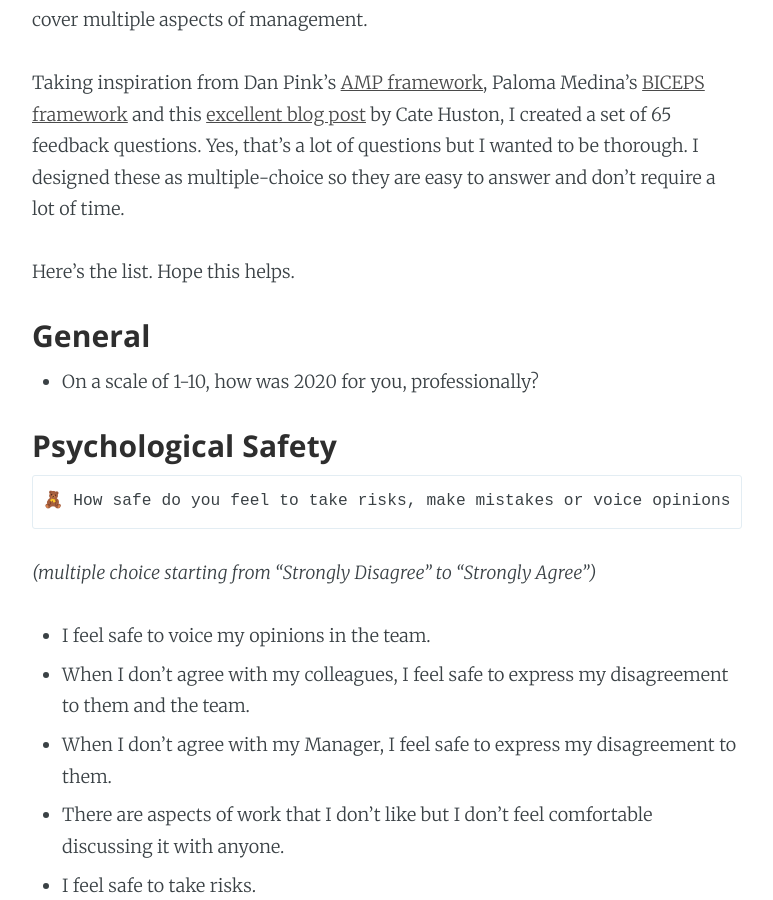
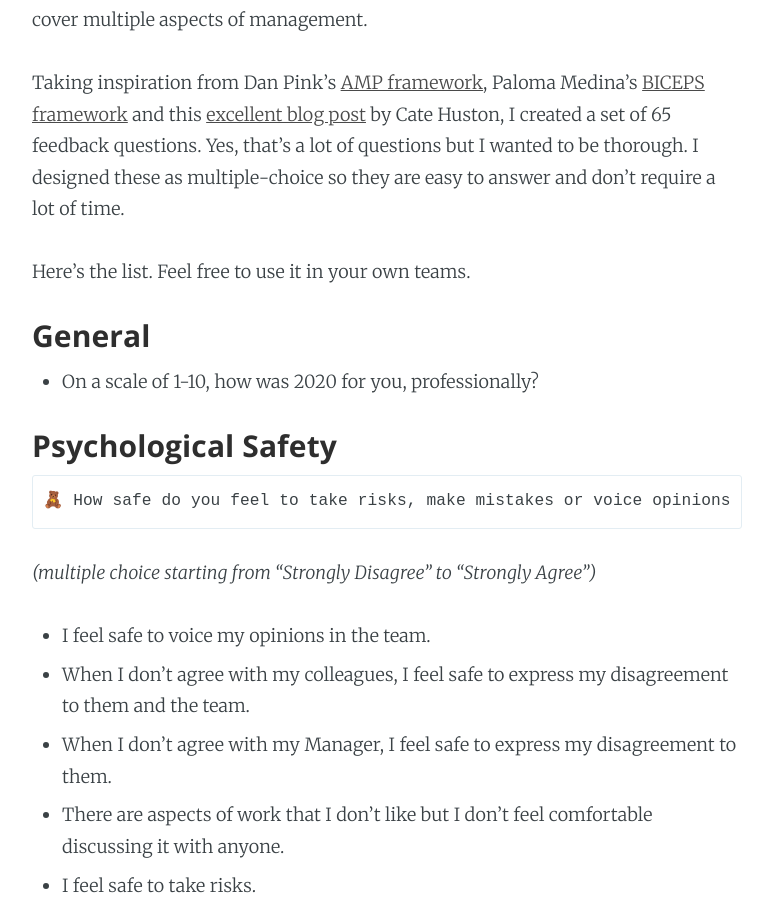
Before and after one commit to rahulj51/miles2code.github.io, a Jekyll site: the page built from _posts/2020-12-05-manager-feedback.markdown, in a window 1280 px wide and 900 px high, scrolled down 807 px. Shown: the whole window, without its empty margins (253-1026 px from the left). Built offline with Jekyll 4.4.1, drawn with Linux system fonts in a browser that asks for light colours.

Commit message:
Minor edit

```diff
--- a/_posts/2020-12-05-manager-feedback.markdown
+++ b/_posts/2020-12-05-manager-feedback.markdown
@@ -10,7 +10,7 @@ I was looking for a set of questions to include in a feedback form that I wanted
 
 Taking inspiration from Dan Pink's [AMP framework](https://www.danpink.com/books/drive/), Paloma Medina's [BICEPS framework](https://www.palomamedina.com/biceps) and this [excellent blog post](https://cate.blog/2017/03/23/running-a-manager-feedback-cycle/) by Cate Huston, I created a set of 65 feedback questions. Yes, that's a lot of questions but I wanted to be thorough. I designed these as multiple-choice so they are easy to answer and don't require a lot of time.
 
-Here's the list. Hope this helps.
+Here's the list. Feel free to use it in your own teams.
 
 ### General
 
```
